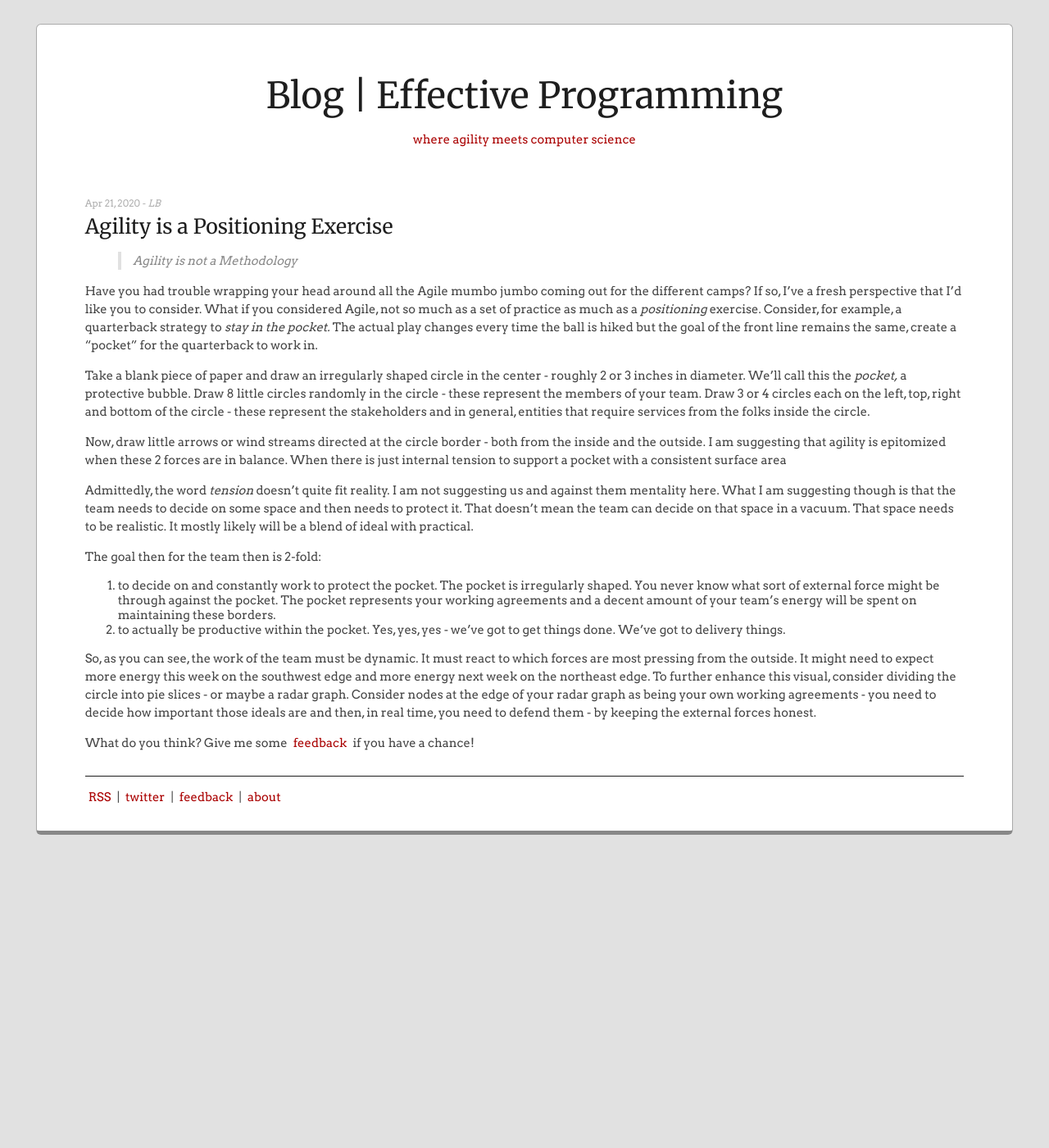
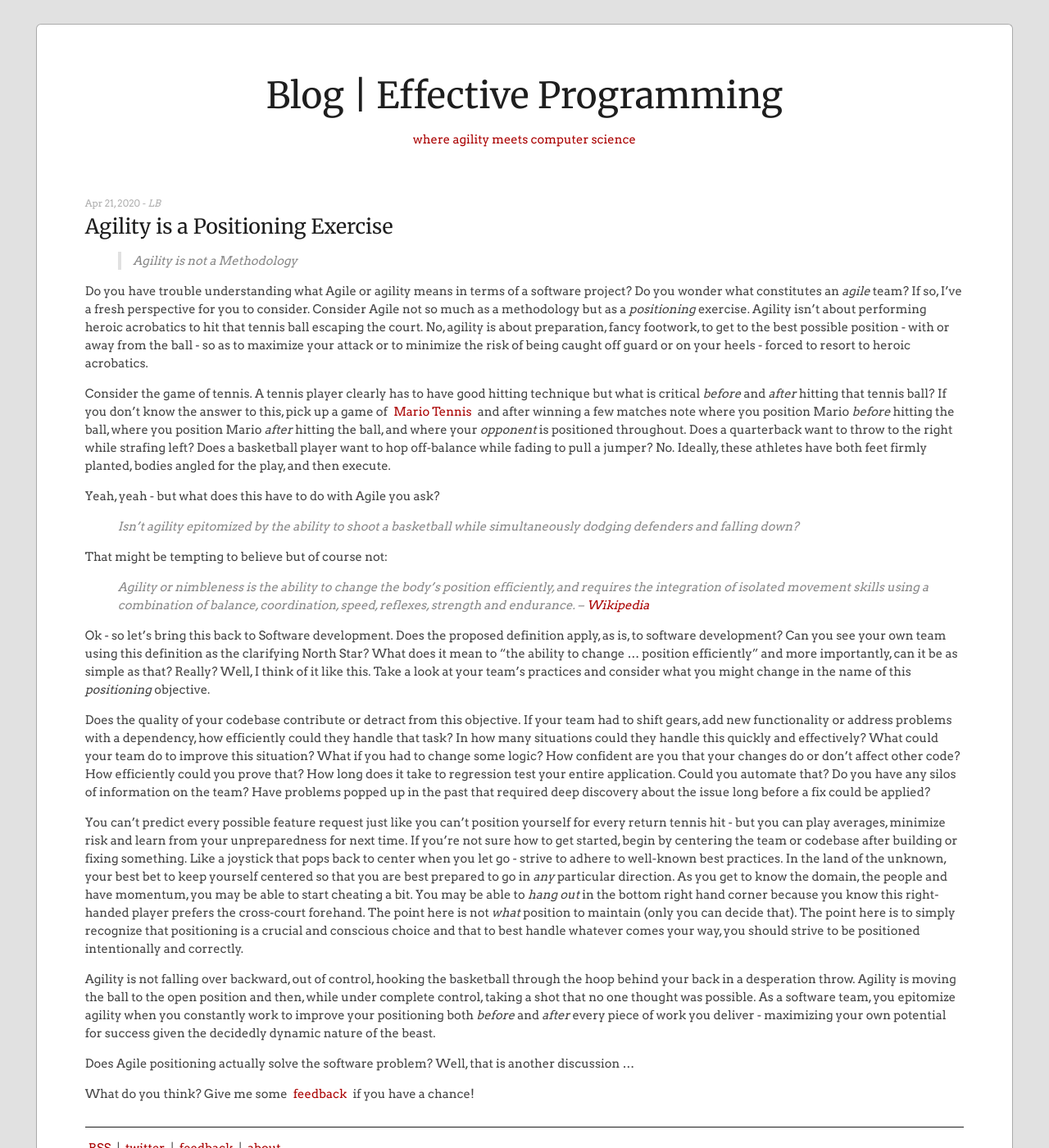
Before and after one commit to EffectiveProgramming-Websites/com.effectiveprogramming.blog, a Jekyll site: the page built from agility/_posts/2020-04-21-positioning.md, in a window 1280 px wide and 1400 px high. Shown: the whole window at 82% size. Built offline with Jekyll 4.4.1, drawn with Linux system fonts in a browser that asks for light colours.

Commit message:
Update positioning article.

```diff
--- a/agility/_posts/2020-04-21-positioning.md
+++ b/agility/_posts/2020-04-21-positioning.md
@@ -5,17 +5,24 @@ subtitle: Agility is not a Methodology
 author: LB
 ---
 
-Have you had trouble wrapping your head around all the Agile mumbo jumbo coming out for the different camps? If so, I've a fresh perspective that I'd like you to consider. What if you considered Agile, not so much as a set of practice as much as a _positioning_ exercise. Consider, for example, a quarterback strategy to _stay in the pocket._ The actual play changes every time the ball is hiked but the goal of the front line remains the same, create a "pocket" for the quarterback to work in.
+Do you have trouble understanding what Agile or agility means in terms of a software project? Do you wonder what constitutes an _agile_ team? If so, I've a fresh perspective for you to consider. Consider Agile not so much as a methodology but as a _positioning_ exercise. Agility isn't about performing heroic acrobatics to hit that tennis ball escaping the court. No, agility is about preparation, fancy footwork, to get to the best possible position - with or away from the ball - so as to maximize your attack or to minimize the risk of being caught off guard or on your heels - forced to resort to heroic acrobatics.
 
-Take a blank piece of paper and draw an irregularly shaped circle in the center - roughly 2 or 3 inches in diameter. We'll call this the _pocket,_ a protective bubble. Draw 8 little circles randomly in the circle - these represent the members of your team. Draw 3 or 4 circles each on the left, top, right and bottom of the circle - these represent the stakeholders and in general, entities that require services from the folks inside the circle.
+Consider the game of tennis. A tennis player clearly has to have good hitting technique but what is critical _before_ and _after_ hitting that tennis ball? If you don't know the answer to this, pick up a game of [Mario Tennis](https://www.nintendo.com/games/detail/mario-tennis-aces-switch/) and after winning a few matches note where you position Mario _before_ hitting the ball, where you position Mario _after_ hitting the ball, and where your _opponent_ is positioned throughout. Does a quarterback want to throw to the right while strafing left? Does a basketball player want to hop off-balance while fading to pull a jumper? No. Ideally, these athletes have both feet firmly planted, bodies angled for the play, and then execute.
 
-Now, draw little arrows or wind streams directed at the circle border - both from the inside and the outside. I am suggesting that agility is epitomized when these 2 forces are in balance. When there is just internal tension to support a pocket with a consistent surface area
+Yeah, yeah - but what does this have to do with Agile you ask?
 
-Admittedly, the word _tension_ doesn't quite fit reality. I am not suggesting us and against them mentality here. What I am suggesting though is that the team needs to decide on some space and then needs to protect it. That doesn't mean the team can decide on that space in a vacuum. That space needs to be realistic. It mostly likely will be a blend of ideal with practical.
+> Isn't agility epitomized by the ability to shoot a basketball while simultaneously dodging defenders and falling down?
 
-The goal then for the team then is 2-fold:
+That might be tempting to believe but of course not:
 
-1. to decide on and constantly work to protect the pocket. The pocket is irregularly shaped. You never know what sort of external force might be through against the pocket. The pocket represents your working agreements and a decent amount of your team's energy will be spent on maintaining these borders.
-2. to actually be productive within the pocket. Yes, yes, yes - we've got to get things done. We've got to delivery things.
+> Agility or nimbleness is the ability to change the body's position efficiently, and requires the integration of isolated movement skills using a combination of balance, coordination, speed, reflexes, strength and endurance. --[Wikipedia](https://en.wikipedia.org/wiki/Agility)
 
-So, as you can see, the work of the team must be dynamic. It must react to which forces are most pressing from the outside. It might need to expect more energy this week on the southwest edge and more energy next week on the northeast edge. To further enhance this visual, consider dividing the circle into pie slices - or maybe a radar graph. Consider nodes at the edge of your radar graph as being your own working agreements - you need to decide how important those ideals are and then, in real time, you need to defend them - by keeping the external forces honest.
+Ok - so let's bring this back to Software development. Does the proposed definition apply, as is, to software development? Can you see your own team using this definition as the clarifying North Star? What does it mean to "the ability to change ... position efficiently" and more importantly, can it be as simple as that? Really? Well, I think of it like this. Take a look at your team's practices and consider what you might change in the name of this _positioning_ objective.
+
+Does the quality of your codebase contribute or detract from this objective. If your team had to shift gears, add new functionality or address problems with a dependency, how efficiently could they handle that task? In how many situations could they handle this quickly and effectively? What could your team do to improve this situation? What if you had to change some logic? How confident are you that your changes do or don't affect other code? How efficiently could you prove that? How long does it take to regression test your entire application. Could you automate that? Do you have any silos of information on the team? Have problems popped up in the past that required deep discovery about the issue long before a fix could be applied?
+
+You can't predict every possible feature  request just like you can't position yourself for every return tennis hit - but you can play averages, minimize risk and learn from your unpreparedness for next time. If you're not sure how to get started, begin by centering the team or codebase after building or fixing something. Like a joystick that pops back to center when you let go - strive to adhere to well-known best practices. In the land of the unknown, your best bet to keep yourself centered so that you are best prepared to go in _any_ particular direction. As you get to know the domain, the people and have momentum, you may be able to start cheating a bit. You may be able to _hang out_ in the bottom right hand corner because you know this right-handed player prefers the cross-court forehand. The point here is not _what_ position to maintain (only you can decide that). The point here is to simply recognize that positioning is a crucial and conscious choice and that to best handle whatever comes your way, you should strive to be positioned intentionally and correctly.
+
+Agility is not falling over backward, out of control, hooking the basketball through the hoop behind your back in a desperation throw. Agility is moving the ball to the open position and then, while under complete control, taking a shot that no one thought was possible. As a software team, you epitomize agility when you constantly work to improve your positioning both _before_ and _after_ every piece of work you deliver - maximizing your own potential for success given the decidedly dynamic nature of the beast.
+
+Does Agile positioning actually solve the software problem? Well, that is another discussion &hellip;
```
